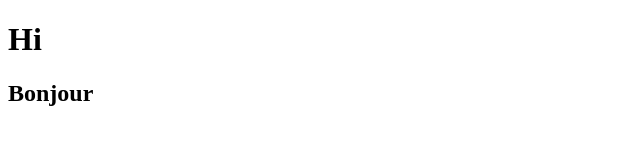
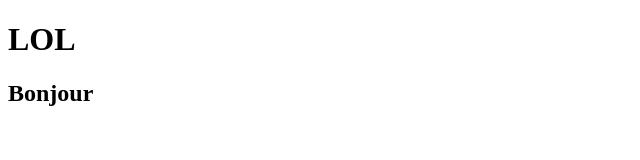
Before and after one commit to dbaonguyen/Our-IT-World, a plain HTML site: page new_index.html in a window 1280 px wide. Shown: the full height of the page, 0-640 px from the left. Drawn offline with Linux system fonts and the light colour scheme.

Commit message:
Test conflict

```diff
--- a/new_index.html
+++ b/new_index.html
@@ -7,7 +7,7 @@
     <title>Document</title>
 </head>
 <body>
-    <h1>Hi</h1>
+    <h1>LOL</h1>
     <h2>Bonjour</h2>
 </body>
 </html>
```
